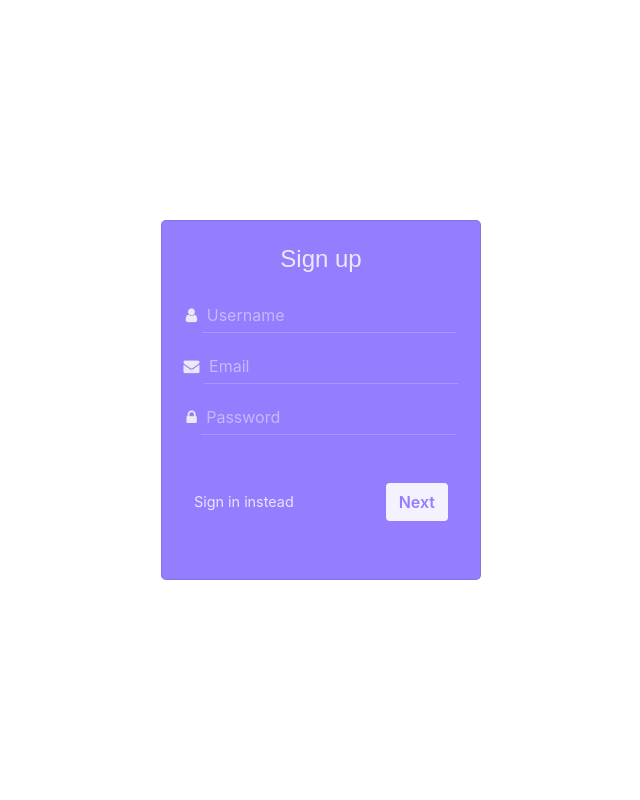
After one commit to praveen-crypto/campaign, a Flask app: page /signup in a window 1280 px wide. The commit adds this page. Shown: the whole page, without its empty margins (319-959 px from the left). Run offline with Flask 2, Linux system fonts and the light colour scheme.

Commit message:
login session updated

```diff
--- a/campaign/routes.py
+++ b/campaign/routes.py
@@ -1,25 +1,42 @@
 from campaign import app
-from flask import render_template, request, jsonify
+from flask import render_template, request, jsonify,  redirect, url_for, session
 from campaign import views
 from campaign import mail
 
 #for testing purpose
 import json
 
+app.secret_key = b't4\xbb\x96\xdf\x1d\x7fni\xa1dT\xe0h\x0e\x8a'
+
+
 # ===============================AUTHENTICATION ROUTING
-@app.route('/login', methods=['GET', 'POST'])
-def login():
+@app.route('/signin', methods=['GET', 'POST'])
+def signin():
     if (request.method=="POST"):
-        return True
+        res = views.signin(request)
+        if res:
+            userid = session['id']
+            return render_template('common/monitor.html', monitor="active", userid = userid)
+        return res
     elif(request.method=="GET"):
-        return render_template('auth/login.html' )
+        if session['id'] == '':
+            print("session id1:",session['id'])
+            return render_template('auth/sign_in.html' )
+        else:
+            print("session id2:",session['id'])
+            return render_template('common/monitor.html', monitor="active")
 
-@app.route('/register', methods=['GET', 'POST'])
+
+@app.route('/signup', methods=['GET', 'POST'])
 def register():
     if (request.method=="POST"):
         return True
     elif(request.method=="GET"):
-        return render_template('auth/register.html' )
+        return render_template('auth/sign_up.html' )
+
+
+
+
 
 
 # =================================GENERAL ROUTING
@@ -27,7 +44,8 @@ def register():
 @app.route('/home')
 def home():
 
-    return render_template('common/landing_page.html', home="active" )
+    return render_template('common/landing_page.html', home="active")
+
 
 @app.route('/monitor')
 def monitor():
--- /dev/null
+++ b/campaign/static/css/auth.css
@@ -0,0 +1,82 @@
+*{
+    box-sizing: border-box;
+}
+
+.login{
+    height: 100vh;
+    width: 100vw;
+    display: flex;
+    flex-direction: column;
+    flex-wrap: nowrap;
+    align-items: center;
+    justify-content: center;
+}
+
+.login-outer{
+    width: 25vw;
+    height: 45vh;
+    background-color: rgb(150, 125, 255);
+    border:1px solid rgba(0, 0, 0, 0.1);
+    color:rgba(245, 245, 245, 0.9);
+    border-radius:5px;
+}
+
+.login-heading h4{
+    font-family: Arial, Helvetica, sans-serif;
+    margin:1.5rem auto;
+    color:rgba(245, 245, 245, 0.9);
+}
+
+.login-credentials .email,
+.login-credentials .password{
+    margin:1rem auto;
+}
+.username input,
+.email input,
+.password input{
+    width: 80%;
+    padding:5px;
+    border:none;
+    border-bottom:1px solid rgba(255, 255, 255, 0.2);
+    outline: none;
+    border-radius: 0;
+    background-color: rgb(150, 125, 255);
+    color:rgba(255, 255, 255, 0.8);
+}
+.username input:focus,
+.email input:focus,
+.password input:focus{
+    transition-duration: 300ms;
+    border-bottom:1px solid rgba(35, 0, 192, 0.6);
+}
+
+.username input::placeholder,
+.email input::placeholder,
+.password input::placeholder{
+    color:rgba(245, 245, 245, 0.5);
+}
+
+.login-btn{
+    margin:1rem auto;
+    padding:2rem;
+    display: flex;
+    flex-direction: row;
+    flex-wrap: nowrap;
+    justify-content: space-between;
+}
+.login-btn .sign_up{
+    text-decoration: none;
+    padding-top: 0.5rem;
+    font-size: 0.9rem;
+    color:rgba(255, 255, 255, 0.8);
+}
+.login-btn .btn{
+    font-weight: 600;
+    background-color: rgba(255, 255, 255, 0.9);
+    color:rgb(150, 125, 255);
+}
+.login-btn .btn:hover{
+    border:1px solid rgba(255, 255, 255, 0.8);
+    background-color: rgb(150, 125, 255);
+    color:rgba(255, 255, 255, 0.8);
+}
--- /dev/null
+++ b/campaign/templates/auth/sign_up.html
@@ -0,0 +1,54 @@
+<!doctype html>
+<html lang="en">
+  <head>
+    <!-- Required meta tags -->
+    <meta charset="utf-8">
+    <meta name="viewport" content="width=device-width, initial-scale=1">
+    <link rel="icon" href="{{ url_for( 'static', filename='assets/logo.png' ) }}" type="image/png" sizes="10x10">
+
+
+    <!-- RESPONSIVE AND STYLE CSS -->
+    <link rel="stylesheet" href = "{{ url_for( 'static', filename='css/auth.css' ) }}">
+
+    <!-- BOOTSTRAP CSS -->
+    <link rel="stylesheet" href="https://cdn.jsdelivr.net/npm/bootstrap@4.6.0/dist/css/bootstrap.min.css" integrity="sha384-B0vP5xmATw1+K9KRQjQERJvTumQW0nPEzvF6L/Z6nronJ3oUOFUFpCjEUQouq2+l" crossorigin="anonymous">
+
+    <!-- FONTAWESOME CSS -->
+    <link rel="stylesheet" href="https://stackpath.bootstrapcdn.com/font-awesome/4.7.0/css/font-awesome.min.css" integrity="sha384-wvfXpqpZZVQGK6TAh5PVlGOfQNHSoD2xbE+QkPxCAFlNEevoEH3Sl0sibVcOQVnN" crossorigin="anonymous">
+
+    <title>Sign up</title>
+
+  </head>
+
+  <body>
+    <div class="container login" >
+      <div class="row">
+        <div class="col-12">
+          <div class="login-outer">
+            <div class="login-heading text-center">
+              <h4>Sign up</h4>
+            </div>
+            <div class="login-credentials text-center">
+                <div class="username">
+                    <i class="fa fa-user " aria-hidden="true"></i>
+                    <input type="text" id="signup_username" placeholder="Username">
+                </div>
+              <div class="email">
+                <i class="fa fa-envelope " aria-hidden="true"></i>
+                <input type="email" id="signup_email" placeholder="Email">
+              </div>
+              <div class="password">
+                <i class="fa fa-lock" aria-hidden="true"></i>
+                <input type="password" id="signup_password" placeholder="Password">
+              </div>
+            </div>
+            <div class="login-btn">
+              <a href="" class="sign_up">Sign in instead</a>
+              <a href="" class="sign_in"><div class="btn" id="signup_submit" >Next</div></a>
+            </div>
+          </div>
+        </div>
+      </div>
+    </div>
+  </body>
+</html>
--- a/campaign/templates/common/base.html
+++ b/campaign/templates/common/base.html
@@ -56,7 +56,11 @@
           </ul>
           <ul class="navbar-nav">
             <li class="nav-item" >
-              <a href="#"  ><div class="btn btn-primary">LOGIN</div></a>
+              {% if session['id'] == '' %}
+              <a href="{{ url_for('signin') }}"  ><div class="btn btn-primary">SIGN IN</div></a>
+              {% else %}
+              <a href="{{ url_for('signin') }}"  ><div class="btn btn-primary">SIGN OUT</div></a>
+              {% endif %}
             </li>
           </ul>
         </div>
```
Also changed, not shown: campaign/database.py (+23 -0 lines), campaign/static/js/script.js (+44 -1 lines), campaign/templates/auth/login.html (deleted, +0 -95 lines), campaign/templates/auth/sign_in.html (added, +56 -0 lines), campaign/templates/common/landing_page.html (+13 -4 lines), campaign/views.py (+29 -1 lines), campaign/static/css/responsive.css (line endings or trailing spaces), campaign/static/css/style.css (line endings or trailing spaces), campaign/templates/auth/register.html (deleted), campaign/templates/auth/verify_otp.html (added), campaign/templates/common/userhome.html (renamed from campaign/templates/home.html).
